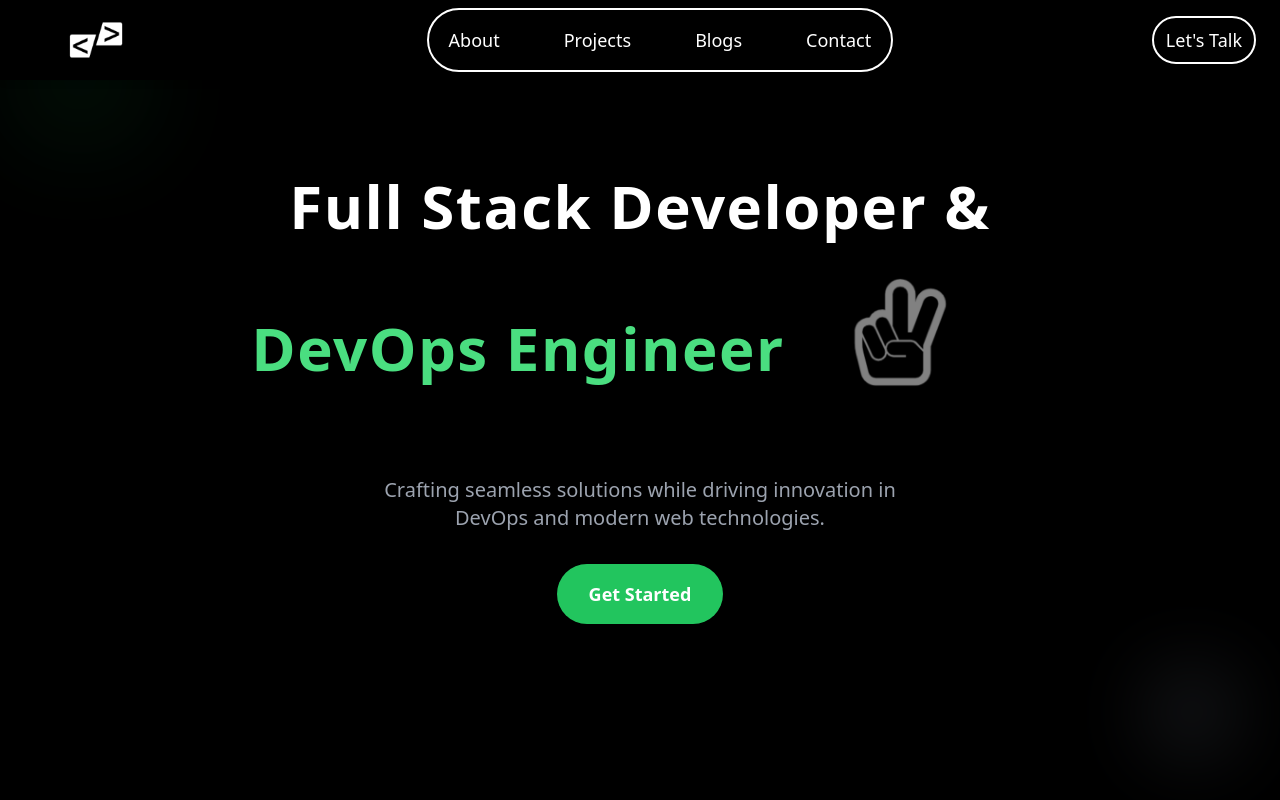
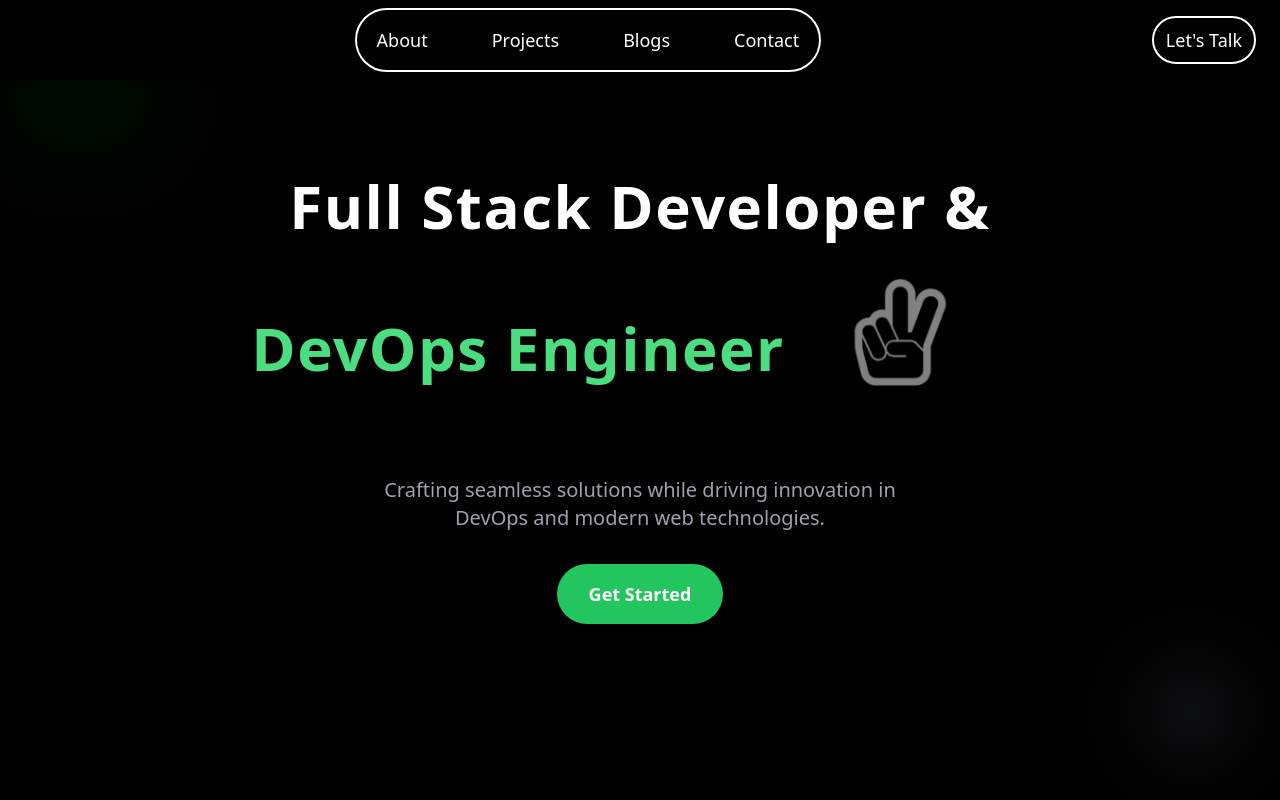
Before and after one commit to thanujaDev26/portfolio, a React (Create React App) app: page / in a window 1280 px wide. Shown: the top 800 px of the page. Built offline with nearby package versions, Linux system fonts and the light colour scheme.

Commit message:
Logo has been removed

```diff
--- a/src/components/Navbar/Navbar.js
+++ b/src/components/Navbar/Navbar.js
@@ -17,11 +17,6 @@ function Navbar() {
         <nav className="bg-black text-white backdrop-blur-md shadow-md fixed w-full z-20 navbar">
             <div className="max-w-7xl mx-auto px-6 flex justify-between items-center h-20">
                 <div className="flex items-center">
-                <img
-                        src={require("../../asserts/images/logo.png")}
-                        alt="Logo"
-                        className="h-36 w-36 object-contain"
-                    />
                 </div>
                 <div className="hidden md:flex flex-grow justify-center items-center space-x-6">
                     <div className="flex space-x-6 md:space-x-10 border-2 border-white rounded-full p-2">
```
Also changed, not shown: src/asserts/images/logo.png.
